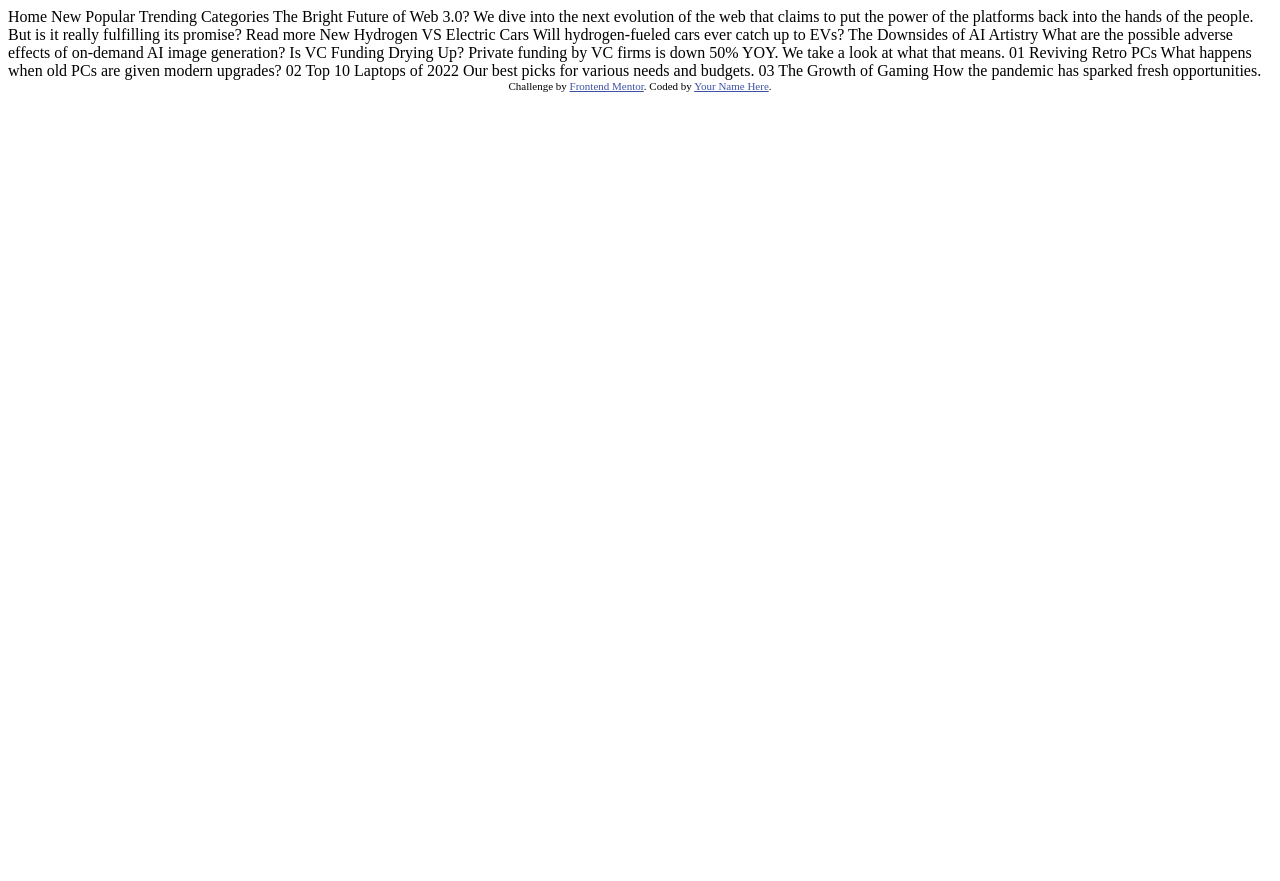
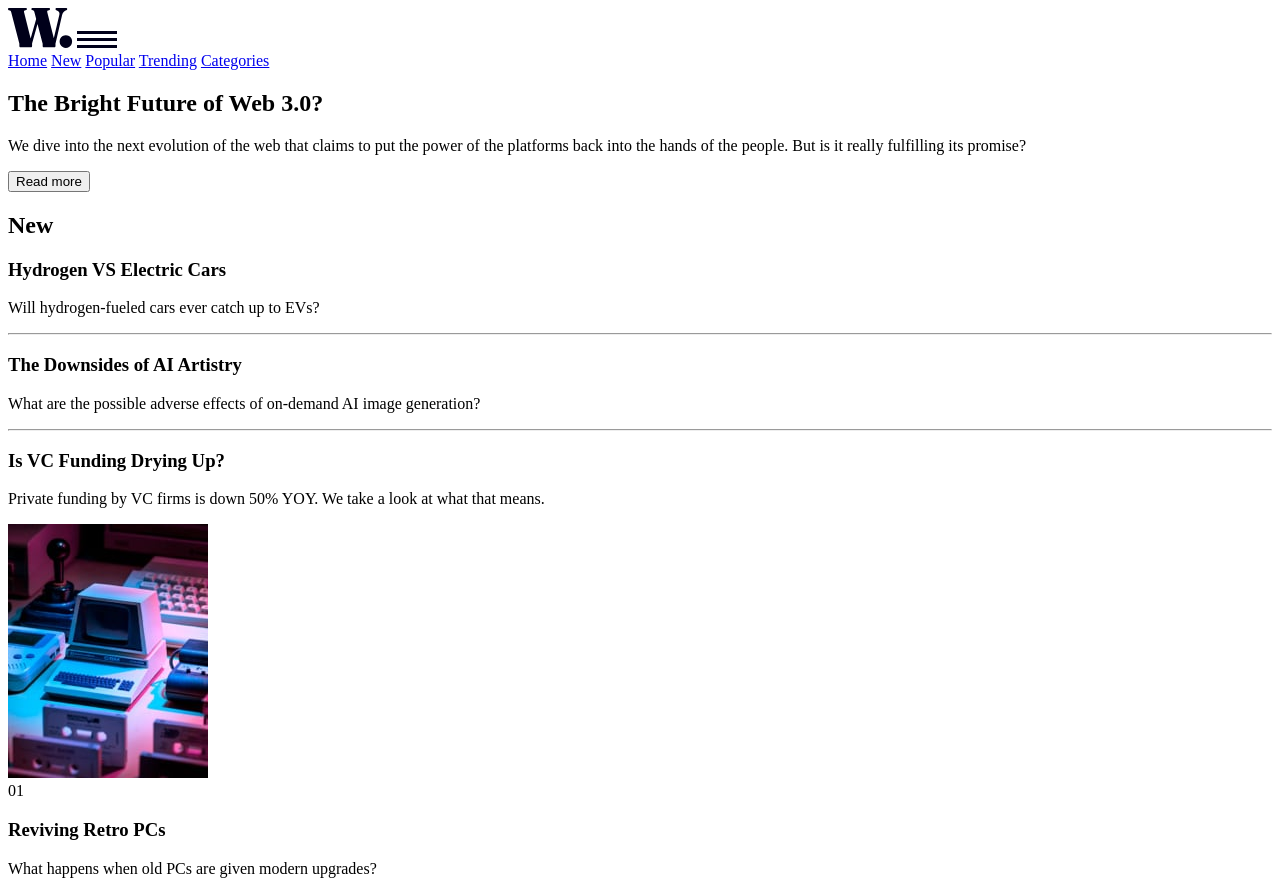
Before and after one commit to nilton-manjate/news-homepage, a plain HTML site: page index.html in a window 1280 px wide. Shown: the top 881 px of the page. Before the commit the page ends 800 px from the top, so only its background shows below. Drawn offline with Linux system fonts and the light colour scheme.

Commit message:
html semantic markup

```diff
--- a/index.html
+++ b/index.html
@@ -2,59 +2,91 @@
 <html lang="en">
 <head>
   <meta charset="UTF-8">
-  <meta name="viewport" content="width=device-width, initial-scale=1.0"> <!-- displays site properly based on user's device -->
+  <meta name="viewport" content="width=device-width, initial-scale=1.0">
 
   <link rel="icon" type="image/png" sizes="32x32" href="./assets/images/favicon-32x32.png">
 
   <title>Frontend Mentor | News homepage</title>
-
-  <!-- Feel free to remove these styles or customise in your own stylesheet 👍 -->
-  <style>
-    .attribution { font-size: 11px; text-align: center; }
-    .attribution a { color: hsl(228, 45%, 44%); }
-  </style>
 </head>
 <body>
+  <header>
+    <img src="./assets/images/logo.svg" alt="Logo">
+    <img src="./assets/images/icon-menu.svg" alt="Menu icon">
 
-  Home
-  New
-  Popular
-  Trending
-  Categories
+    <nav>
+      <a href="#">Home</a>
+      <a href="#">New</a>
+      <a href="#">Popular</a>
+      <a href="#">Trending</a>
+      <a href="#">Categories</a>
+    </nav>
+  </header>
 
-  The Bright Future of Web 3.0?
+  <section>
+    <h1>The Bright Future of Web 3.0?</h1>
 
-  We dive into the next evolution of the web that claims to put the power of the platforms back into the hands of the people.
-  But is it really fulfilling its promise?
+    <article>
+      <p>
+        We dive into the next evolution of the web that claims to put the power of the platforms back into the hands of the people.
+        But is it really fulfilling its promise?
+      </p>
 
-  Read more
+      <button>Read more</button>
+    </article>
+  </section>
 
-  New
+  <section>
+    <h2>New</h2>
 
-  Hydrogen VS Electric Cars
-  Will hydrogen-fueled cars ever catch up to EVs?
+    <article>
+      <h3>Hydrogen VS Electric Cars</h3>
+      <p>Will hydrogen-fueled cars ever catch up to EVs?</p>
+    </article>
 
-  The Downsides of AI Artistry
-  What are the possible adverse effects of on-demand AI image generation?
+    <hr>
 
-  Is VC Funding Drying Up?
-  Private funding by VC firms is down 50% YOY. We take a look at what that means.
+    <article>
+      <h3>The Downsides of AI Artistry</h3>
+      <p>What are the possible adverse effects of on-demand AI image generation?</p>
+    </article>
 
-  01
-  Reviving Retro PCs
-  What happens when old PCs are given modern upgrades?
+    <hr>
 
-  02
-  Top 10 Laptops of 2022
-  Our best picks for various needs and budgets.
+    <article>
+      <h3>Is VC Funding Drying Up?</h3>
+      <p>Private funding by VC firms is down 50% YOY. We take a look at what that means.</p>
+    </article>
+  </section>
 
-  03
-  The Growth of Gaming
-  How the pandemic has sparked fresh opportunities.
+  <article>
+    <img src="./assets/images/image-retro-pcs.jpg" alt="Retro PCs">
 
-  <div class="attribution">
-    Challenge by <a href="https://www.frontendmentor.io?ref=challenge" target="_blank">Frontend Mentor</a>.
-    Coded by <a href="#">Your Name Here</a>.
-  </div>
+      <section>
+        <span>01</span>
+        <h3>Reviving Retro PCs</h3>
+        <p>What happens when old PCs are given modern upgrades?</p>
+      </section>
+  </article>
+
+  <article>
+    <img src="./assets/images/image-top-laptops.jpg" alt="Laptop keyboard">
+
+      <section>
+        <span>02</span>
+        <h3>Top 10 Laptops of 2022</h3>
+        <p>Our best picks for various needs and budgets.</p>
+      </section>
+  </article>
+
+  <article>
+    <img src="./assets/images/image-gaming-growth.jpg" alt="Game controller">
+
+      <section>
+        <span>03</span>
+        <h3>The Growth of Gaming</h3>
+        <p>How the pandemic has sparked fresh opportunities.</p>
+      </section>
+  </article>
+
 </body>
 </html>
```
